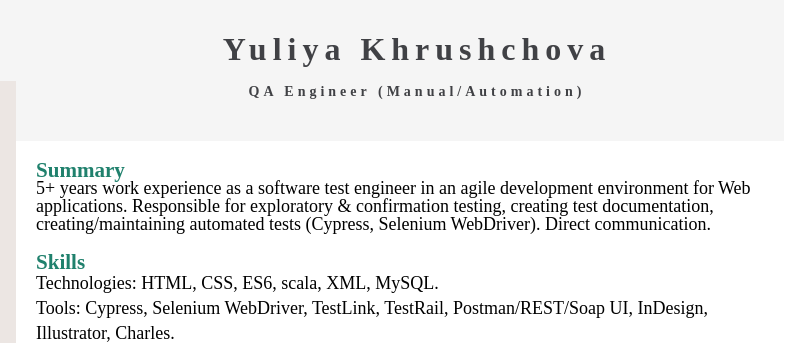
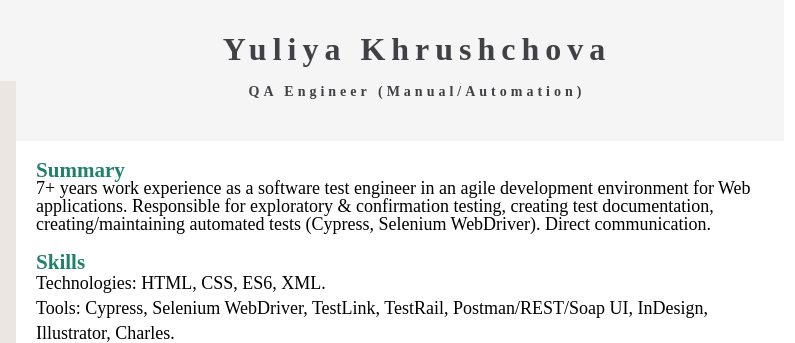
Before and after one commit to juliachruszczowaH/CV_Khrushchova, a plain HTML site: page index.html in a window 1280 px wide. Shown: the top 343 px of the page, 368-1163 px from the left. Drawn offline with Linux system fonts and the light colour scheme.

Commit message:
Update index.html

```diff
--- a/index.html
+++ b/index.html
@@ -91,7 +91,7 @@
             <article class="summary">
                 <h3>Summary</h3>
                 <div class="summary-description">
-                    <p>5+ years work experience as a software test engineer in an agile development environment for
+                    <p>7+ years work experience as a software test engineer in an agile development environment for
                         Web applications. Responsible for exploratory & confirmation testing, creating test
                         documentation, creating/maintaining automated tests (Cypress, Selenium WebDriver). Direct
                         communication.</p>
@@ -101,7 +101,7 @@
                 <h3>Skills</h3>
                 <div class="skills-items">
                     <ul class="skills-description">
-                        <li>Technologies: HTML, CSS, ES6, scala, XML, MySQL.</li>
+                        <li>Technologies: HTML, CSS, ES6, XML.</li>
                         <li>Tools: Cypress, Selenium WebDriver, TestLink, TestRail, Postman/REST/Soap UI, InDesign,
                             Illustrator, Charles.</li>
                         <li>Bug tracking system: Jira</li>
```
